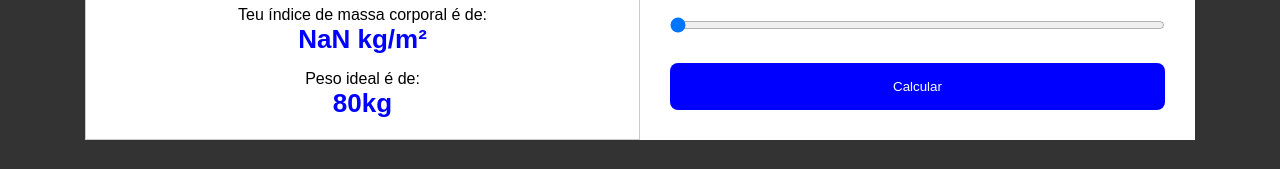
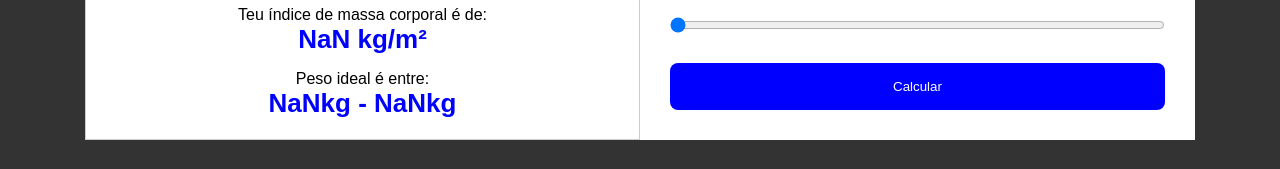
Before and after one commit to vitorfrota/fitty, a React (Create React App) app: page / in a window 1280 px wide. Shown: the part 451-620 px from the top of the page. Built offline with nearby package versions, Linux system fonts and the light colour scheme.

Commit message:
:zap: fix bug and ideal weight adjusted

```diff
--- a/src/components/FormCalculator/index.tsx
+++ b/src/components/FormCalculator/index.tsx
@@ -25,7 +25,7 @@ const FormCalculator: React.FC = () => {
       <S.Form onSubmit={handleSubmit}>
         <div>
           <label htmlFor="gender">Selecione seu sexo</label>
-          <S.Gender name="gender">
+          <S.Gender>
             <li
               onClick={() => setGender('m')}
               className={gender === 'm' ? 'active' : ''}
@@ -45,7 +45,6 @@ const FormCalculator: React.FC = () => {
             Qual seu peso?
             <span>
               {weight}
-              {' '}
               kg
             </span>
           </label>
--- a/src/components/ResultCalculator/index.tsx
+++ b/src/components/ResultCalculator/index.tsx
@@ -34,6 +34,17 @@ const ResultCalculator: React.FC = () => {
     return '';
   }, [totalImc]);
 
+  const idealWeight = useMemo(() => {
+    const { height } = data;
+
+    const heightToMeters = height / 100;
+
+    const min = ((heightToMeters * heightToMeters) * 18.5).toFixed(1);
+    const max = ((heightToMeters * heightToMeters) * 24.9).toFixed(2);
+
+    return `${min}kg - ${max}kg`;
+  }, [data]);
+
   const illustration = useMemo(() => {
     const { gender } = data;
 
@@ -61,8 +72,10 @@ const ResultCalculator: React.FC = () => {
           </span>
         </div>
         <div>
-          <p>Peso ideal é de:</p>
-          <span>80kg</span>
+          <p>Peso ideal é entre:</p>
+          <span>
+            {idealWeight}
+          </span>
         </div>
       </S.ResultContainer>
     </S.Container>
```
